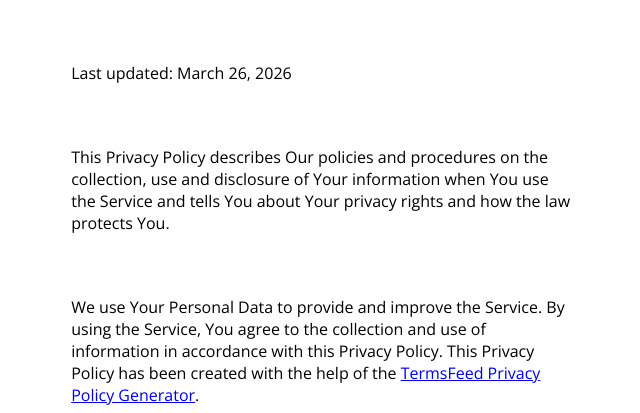
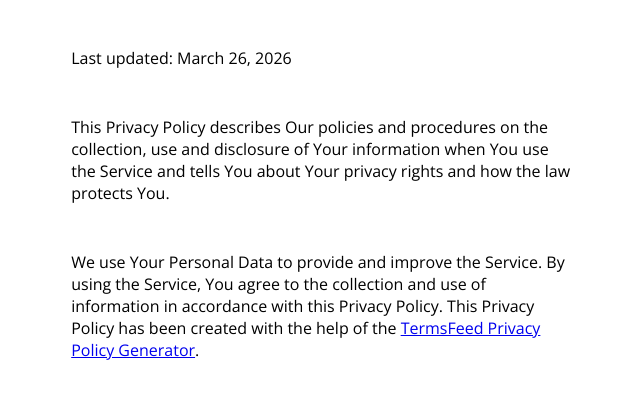
Before and after one commit to einsy-dev/privacy-policy, a plain HTML site: page index.htm in a window 1280 px wide. Shown: the part 121-534 px from the top of the page, without its empty margins (316-956 px from the left). Drawn offline with nearby package versions, Linux system fonts and the light colour scheme; a web font is replaced by a local one.

Commit message:
Reduce gap between elements from 30px to 15px

```diff
--- a/index.htm
+++ b/index.htm
@@ -48,7 +48,7 @@
         margin: 0 auto;
         display: flex;
         flex-direction: column;
-        gap: 30px;
+        gap: 15px;
       }
     </style>
   </head>
```
